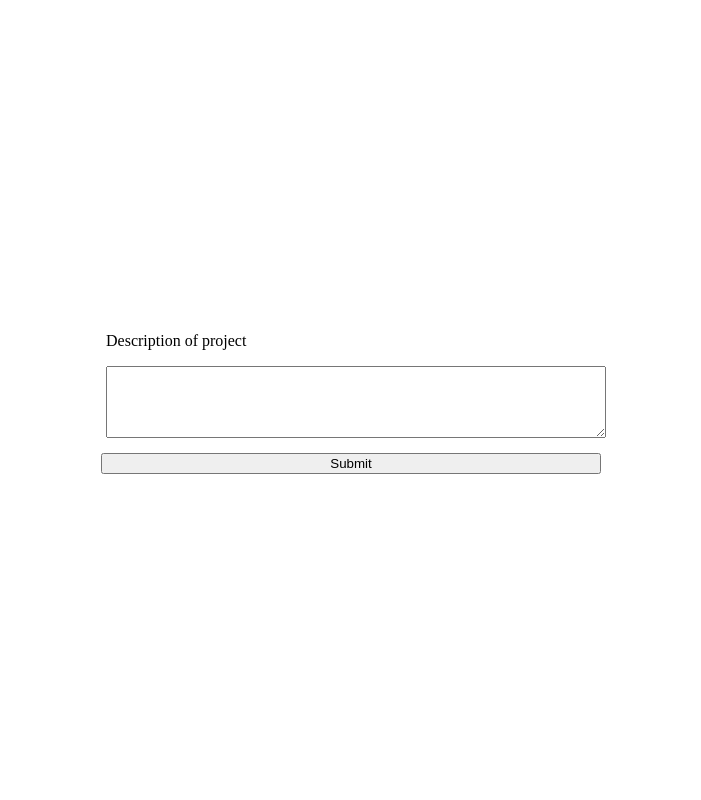
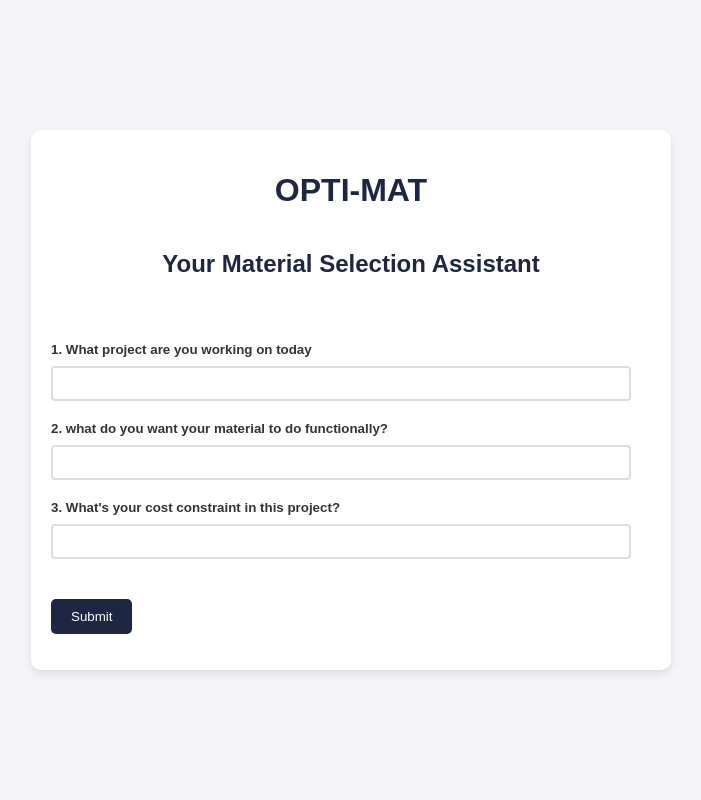
Before and after one commit to Ghaby-X/Opti-mat, a Flask app: page /form in a window 1280 px wide. Shown: the whole page, without its empty margins (289-990 px from the left). Run offline with Flask 3, Linux system fonts and the light colour scheme.

Commit message:
linked forms and response

```diff
--- a/optiMat/assistant.py
+++ b/optiMat/assistant.py
@@ -1,6 +1,7 @@
 import openai
 import time
 from dotenv import load_dotenv
+import os
 
 load_dotenv()
 
@@ -8,6 +9,7 @@ client  = openai.OpenAI()
 
 Asst_name = 'Opti-Mat'
 Asst_model = 'gpt-3.5-turbo'
+Asst_id = os.environ.get("ASST_ID")
 
 Asst_instructions= "You are an AI assistant specialized in material selection, you recommend the most suitable material for a particular application depending on the clients description. You.ve helped top researchers and engineers in selecting materials for their product design"
 
@@ -15,7 +17,7 @@ Asst_instructions= "You are an AI assistant specialized in material selection, y
 # === Create Assistant ===
 class AssistantManager:
     thread_id = None
-    assistant_id = None
+    assistant_id = Asst_id
 
     def __init__(self, model: str = Asst_model) -> None:
         self.client = openai.OpenAI()
--- a/optiMat/routes.py
+++ b/optiMat/routes.py
@@ -3,7 +3,7 @@ from flask import (
 )
 from werkzeug.exceptions import abort
 from .assistant import AssistantManager
-import markdown
+import json
 
 bp = Blueprint('routes', __name__)
 
@@ -16,24 +16,24 @@ def form():
     return render_template('form.html')
 
 @bp.route('/response', methods =('GET', 'POST'))
-def response():
+def process():
     if request.method == 'GET':
+        print('not allowed')
         return 'method not allowed'
+    about: str = request.form.get('about')
+    function: str = request.form.get('function')
+    cost_constraint: str = request.form.get('cost_constraint')
 
-    description: str = request.form.get('description')
-    field: str = request.form.get('field')
+    content = {
+        "about": about,
+        "function": function,
+        "cost_constraint": cost_constraint,
+    }
 
-    print(description)
-    content = {
-        "field": field,
-        "description": description,
-    }
     content = str(content)
     meta_data = 'Recommend only one material and please leave your answer in the following json format.  { title: string (e.g Optimal material for fingerprint replacement), material: string (e.g. Acrylic), reason: string (e.g acrylic is highly biocamptible and as tough as fingerprints), key_properties: array of string(not more than 5) }'
 
     api_prompt = content + '\n' + meta_data
-
-    print(api_prompt)
 
     manager = AssistantManager()
     manager.create_assistant()
@@ -41,5 +41,18 @@ def response():
     manager.add_message_to_thread(role='user', content=api_prompt)
     manager.run_assistant()
     response = manager.wait_for_completion()
+    response = json.loads(response)
 
-    return response # render_template('response.html', response=description)
+    keys = list(response.keys())
+    isPresent = (('material' in keys) and ('title' in keys) and ('reason' in keys) and ('key_properties' in keys))
+    print(isPresent)
+
+    if len(keys) == 1:
+        response = response[keys[0]]
+
+    if isPresent:
+        print('in here')
+        return render_template('response.html', title = response['title'], material=response['material'], reason=response['reason'], key_properties = response['key_properties'])
+
+
+    return render_template('response.html', title='hello', material='helloo', reason='hellooo', key_properties=['helloooooo']) # render_template('error.html')
--- /dev/null
+++ b/optiMat/static/form.js
@@ -0,0 +1,11 @@
+const form = document.getElementById("questionsForm");
+const section1 = document.getElementById("1");
+const section2 = document.getElementById("2");
+const section3 = document.getElementById("3");
+
+const nextButton = document.getElementById("next");
+const prevButton = document.getElementById("prev");
+
+const sections = [1, 2, 3];
+
+let currentIndex = 0;
--- a/optiMat/static/formStyle.css
+++ b/optiMat/static/formStyle.css
@@ -1,23 +1,76 @@
-.container {
-    display: flex;
-    align-items: center;
-    justify-content: center;
-    height: 100%;
+body {
+  font-family: Arial, sans-serif;
+  background-color: #f4f4f9;
+  color: #333;
+  margin: 0;
+  height: 100vh;
+  display: flex;
+  align-items: center;
+  justify-content: center;
 }
 
-.form{
-    display: flex;
-    flex-direction: column;
-    gap: 5;
-    width: 500px;
+#questionnaire {
+  background-color: white;
+  padding: 20px;
+  border-radius: 10px;
+  box-shadow: 0 4px 8px rgba(0, 0, 0, 0.1);
+  width: 90%;
+  max-width: 600px;
+  margin: auto;
+  text-align: left;
+  position: relative;
+  overflow: hidden;
+  display: flex;
+  flex-direction: column;
 }
 
-.label, textarea {
-    width: 100%;
-    padding: 5px;
+h1,
+h2 {
+  color: #1d2743;
+  text-align: center;
 }
 
+h2 {
+  margin-bottom: 50px;
+}
 
-.submit {
-    margin-top: 10px;
+button {
+  background-color: #1d2743;
+  color: white;
+  border: none;
+  padding: 10px 20px;
+  margin-top: 20px;
+  cursor: pointer;
+  border-radius: 5px;
+  transition: background-color 0.3s;
+  align-self: center;
 }
+
+button:hover {
+  background-color: #202841;
+}
+
+div.question-item {
+  text-align: center;
+  margin-top: 15px;
+}
+
+p {
+  display: block;
+  margin-bottom: 5px;
+  font-weight: bold;
+  font-size: smaller;
+}
+
+.question-container {
+  margin-bottom: 20px;
+}
+
+input[type="text"] {
+  width: calc(100% - 20px);
+  padding: 8px 10px;
+  margin-top: 4px;
+  border: 2px solid #ddd;
+  border-radius: 4px;
+  box-sizing: border-box;
+}
--- a/optiMat/templates/form.html
+++ b/optiMat/templates/form.html
@@ -1,20 +1,29 @@
-<link rel="stylesheet" href="{{ url_for('static', filename='formStyle.css') }}">
-<div class="container">
-    <form id="form" class="form" action="{{ url_for('routes.response') }}" method="post">
-        <label class="label">
-            <p>Description of project</p>
-            <textarea name ='description' id="input" class="form-input" required rows="4" cols="50" ></textarea>
-        </label>
-        <button id='submit' class="submit">Submit</button>
+<link
+  rel="stylesheet"
+  href="{{ url_for('static', filename='formStyle.css') }}"
+/>
+<body class="body">
+  <div id="questionnaire">
+    <h1>OPTI-MAT</h1>
+    <h2>Your Material Selection Assistant</h2>
+    <form id="questionsForm" action="/response" method="post">
+      <div class="question-container" id="1">
+        <p>1. What project are you working on today</p>
+        <input type="text" name="about" required />
+      </div>
+      <div class="question-container" id="2">
+        <p>2. what do you want your material to do functionally?</p>
+        <input type="text" name="function" required />
+      </div>
+      <div class="question-container">
+        <p>3. What's your cost constraint in this project?</p>
+        <input type="text" name="cost_constraint" required />
+      </div>
+
+      <div>
+        <button type="submit">Submit</button>
+      </div>
     </form>
-</div>
-
-<!-- <script  type="text/javascript">
-    const button_btn = document.getElementById('submit')
-    const input_text = document.getElementById('input').value
-    const form  = document.getElementById('form')
-    button_btn.addEventListener('click', async (event) => {
-
-    })
-
-</script> -->
+  </div>
+  <script src="{{ url_for('static', filename='form.js') }}"></script>
+</body>
```
Also changed, not shown: optiMat/static/errorStyle.css (added, +7 -0 lines), optiMat/static/responseStyle.css (+66 -3 lines), optiMat/templates/error.html (added, +8 -0 lines), optiMat/templates/response.html (+27 -4 lines).
